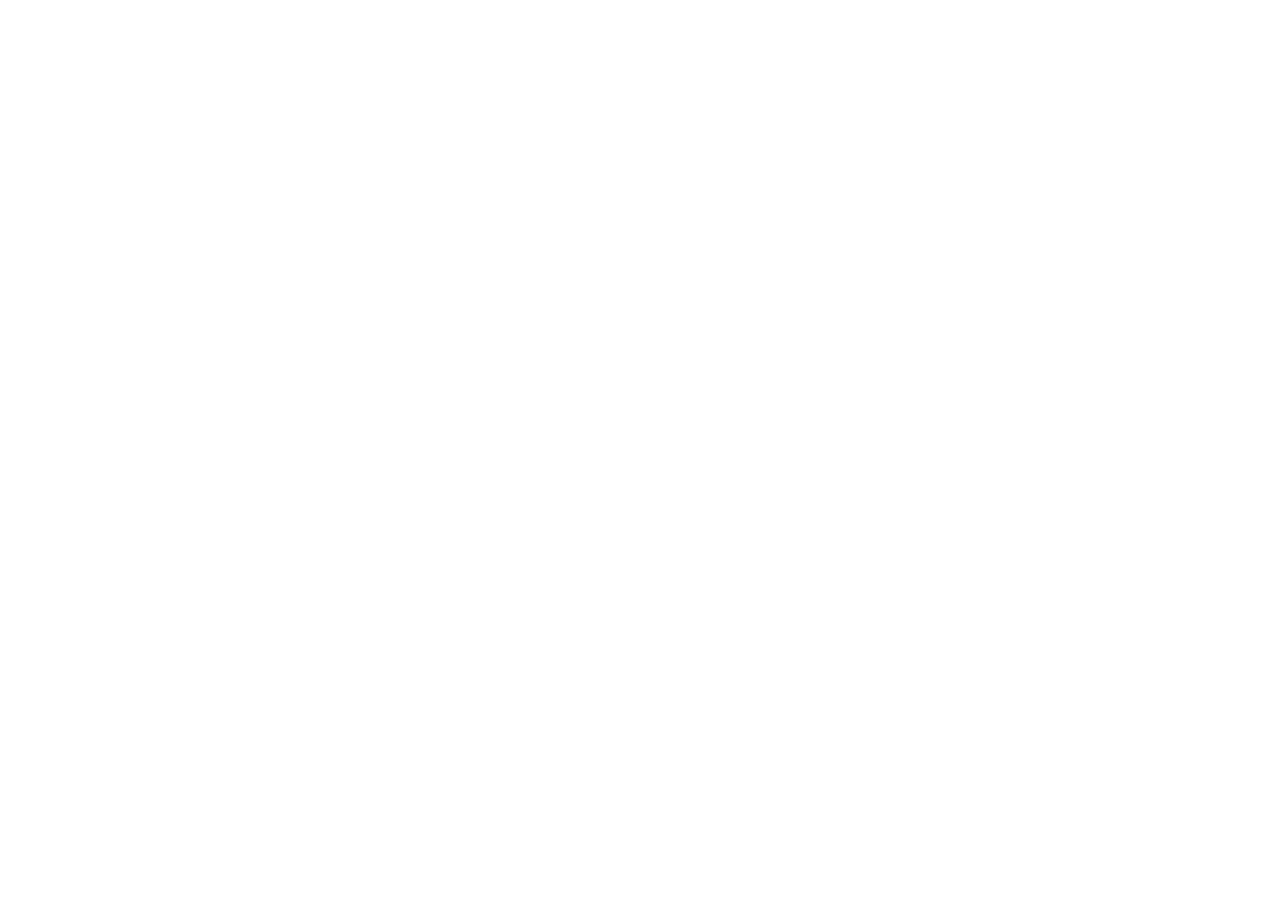
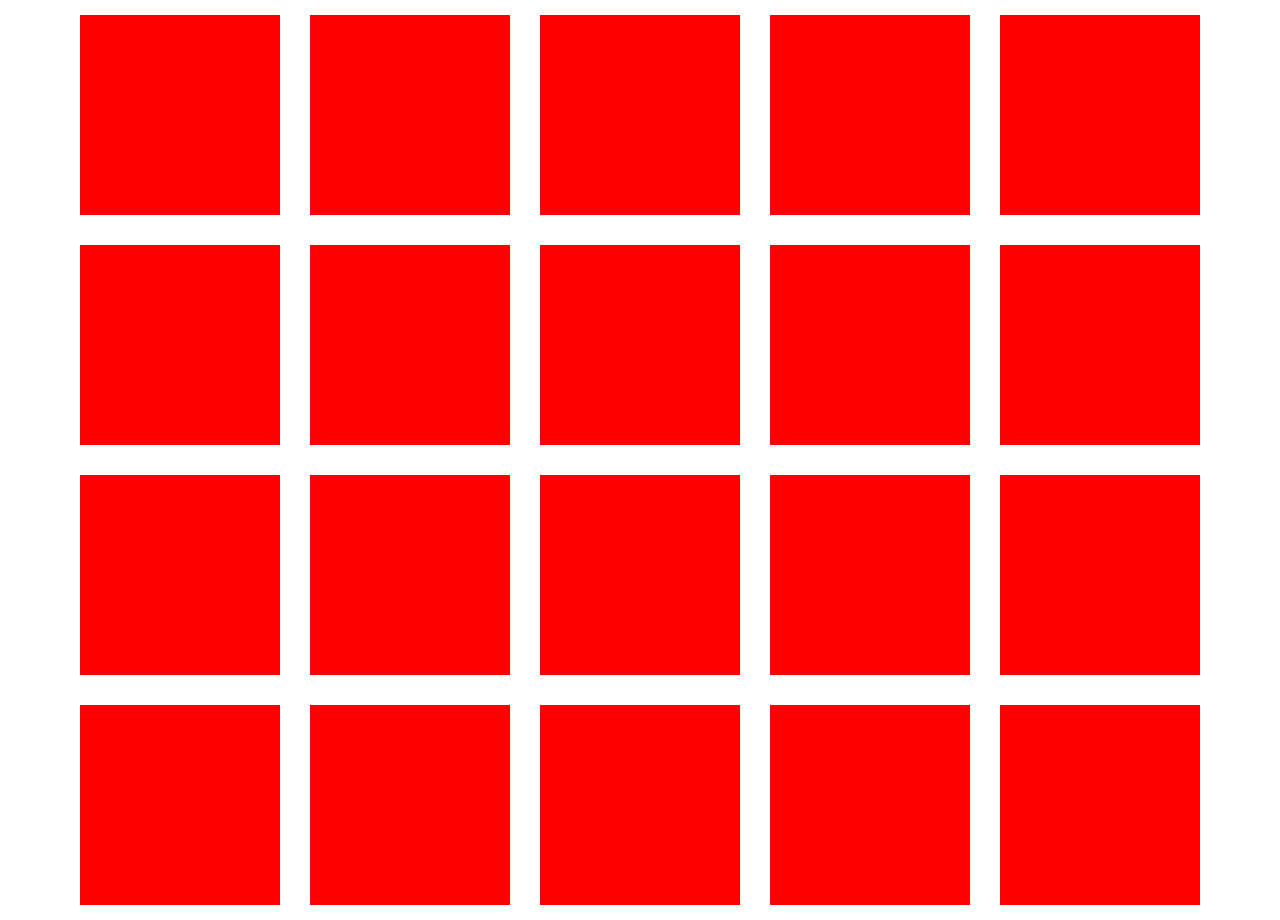
Before and after one commit to cattron313/AttributedPhotoViewer, a website built with webpack: page index.html in a window 1280 px wide. Before the commit the page ends 800 px from the top, so only its background shows below. Built offline with nearby package versions, Linux system fonts and the light colour scheme.

Commit message:
Basic grid layout created.

```diff
--- a/index.html
+++ b/index.html
@@ -3,11 +3,33 @@
 	<head>
 		<meta charset="utf-8">
 		<link rel="stylesheet" type="text/css" href="styles.css">
+		<link rel="stylesheet" type="text/css" href="https://cdnjs.cloudflare.com/ajax/libs/normalize/5.0.0/normalize.css">
 		<title>Slack Coding Challenge</title>
 	</head>
 	<body>
 		<div id="app">
-			<div class="photos-container"></div>
+			<div class="photos-container">
+				<div class="photo"></div>
+				<div class="photo"></div>
+				<div class="photo"></div>
+				<div class="photo"></div>
+				<div class="photo"></div>
+				<div class="photo"></div>
+				<div class="photo"></div>
+				<div class="photo"></div>
+				<div class="photo"></div>
+				<div class="photo"></div>
+				<div class="photo"></div>
+				<div class="photo"></div>
+				<div class="photo"></div>
+				<div class="photo"></div>
+				<div class="photo"></div>
+				<div class="photo"></div>
+				<div class="photo"></div>
+				<div class="photo"></div>
+				<div class="photo"></div>
+				<div class="photo"></div>
+			</div>
 		</div>
 		<script type="text/javascript" src="/build/bundle.js"></script>
 	</body>
--- a/styles.css
+++ b/styles.css
@@ -1 +1,13 @@
-styles.css
+.photos-container {
+	display: flex;
+	flex-wrap: wrap;
+	justify-content: center;
+	align-content: space-between;
+}
+
+.photo {
+	background-color: red;
+	width: 200px;
+	height: 200px;
+	margin: 15px;
+}
```
